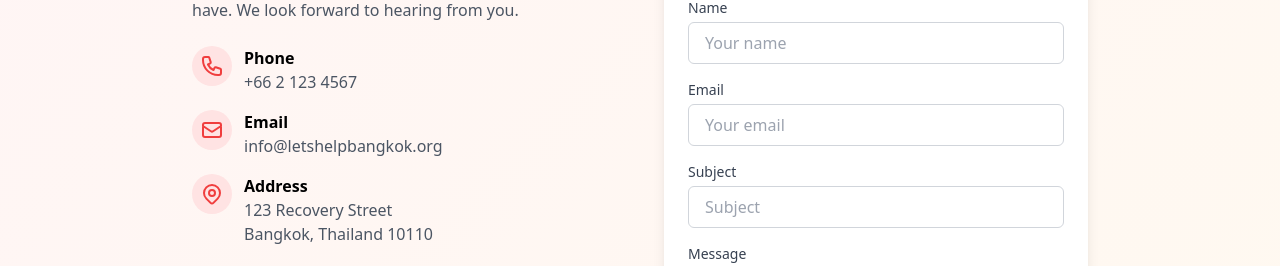
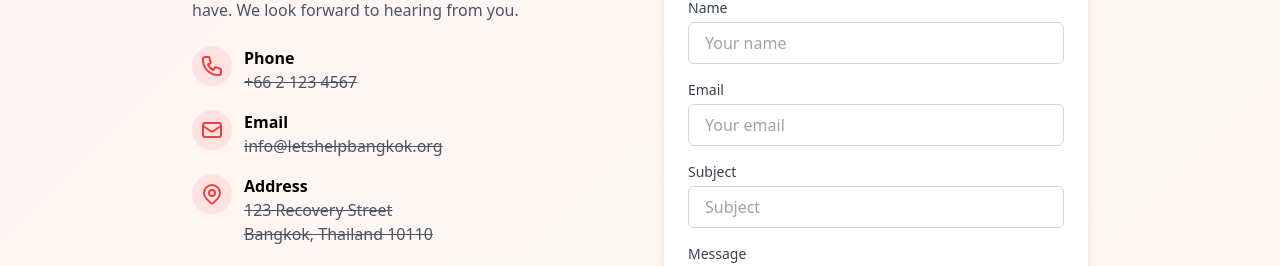
Before and after one commit to boy-who-cried-wolf/lets-help-bangkok, a React (Vite) app: page /contact in a window 1280 px wide. Shown: the part 274-540 px from the top of the page. Built offline with nearby package versions, Linux system fonts and the light colour scheme.

Commit message:
feat: readme and mark as fake

```diff
--- a/src/pages/Contact.tsx
+++ b/src/pages/Contact.tsx
@@ -22,7 +22,7 @@ const Contact = () => {
                 </div>
                 <div>
                   <h3 className="font-semibold">Phone</h3>
-                  <p className="text-gray-600">+66 2 123 4567</p>
+                  <p className="text-gray-600 line-through">+66 2 123 4567</p>
                 </div>
               </div>
 
@@ -34,7 +34,7 @@ const Contact = () => {
                 </div>
                 <div>
                   <h3 className="font-semibold">Email</h3>
-                  <p className="text-gray-600">info@letshelpbangkok.org</p>
+                  <p className="text-gray-600 line-through">info@letshelpbangkok.org</p>
                 </div>
               </div>
 
@@ -48,8 +48,8 @@ const Contact = () => {
                 <div>
                   <h3 className="font-semibold">Address</h3>
                   <p className="text-gray-600">
-                    123 Recovery Street<br />
-                    Bangkok, Thailand 10110
+                    <span className="line-through">123 Recovery Street</span><br />
+                    <span className="line-through">Bangkok, Thailand 10110</span>
                   </p>
                 </div>
               </div>
--- a/src/pages/Donate.tsx
+++ b/src/pages/Donate.tsx
@@ -59,19 +59,19 @@ const Donate = () => {
                     type="button"
                     className="px-4 py-2 border border-primary-700 text-primary-700 rounded-md hover:bg-primary-50"
                   >
-                    ฿500
+                    <span className="line-through">฿500</span>
                   </button>
                   <button
                     type="button"
                     className="px-4 py-2 border border-primary-700 text-primary-700 rounded-md hover:bg-primary-50"
                   >
-                    ฿1,000
+                    <span className="line-through">฿1,000</span>
                   </button>
                   <button
                     type="button"
                     className="px-4 py-2 border border-primary-700 text-primary-700 rounded-md hover:bg-primary-50"
                   >
-                    ฿2,000
+                    <span className="line-through">฿2,000</span>
                   </button>
                 </div>
                 <div className="mt-3">
```
Also changed, not shown: 1 other file (tests, documents, lock files or other folders).
